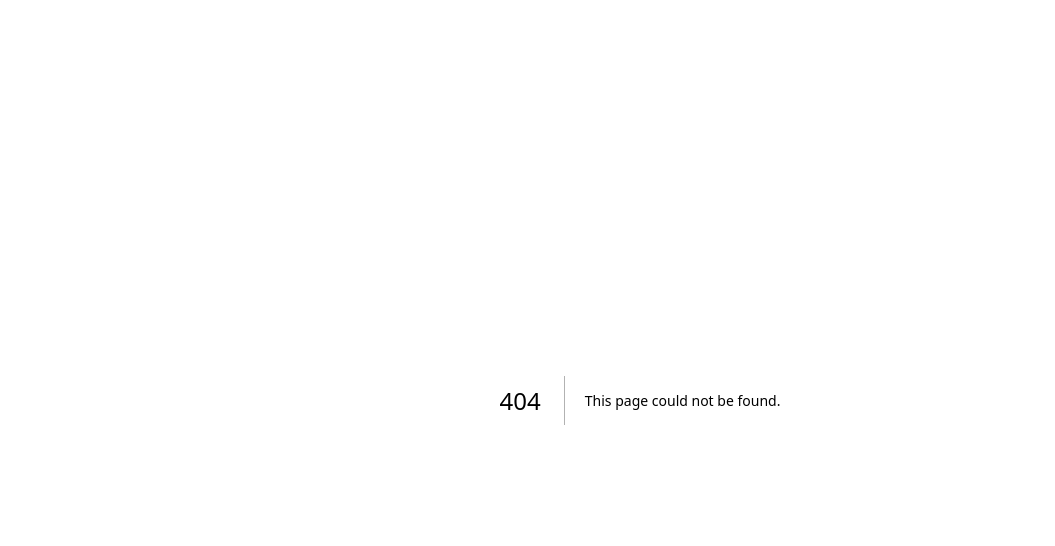
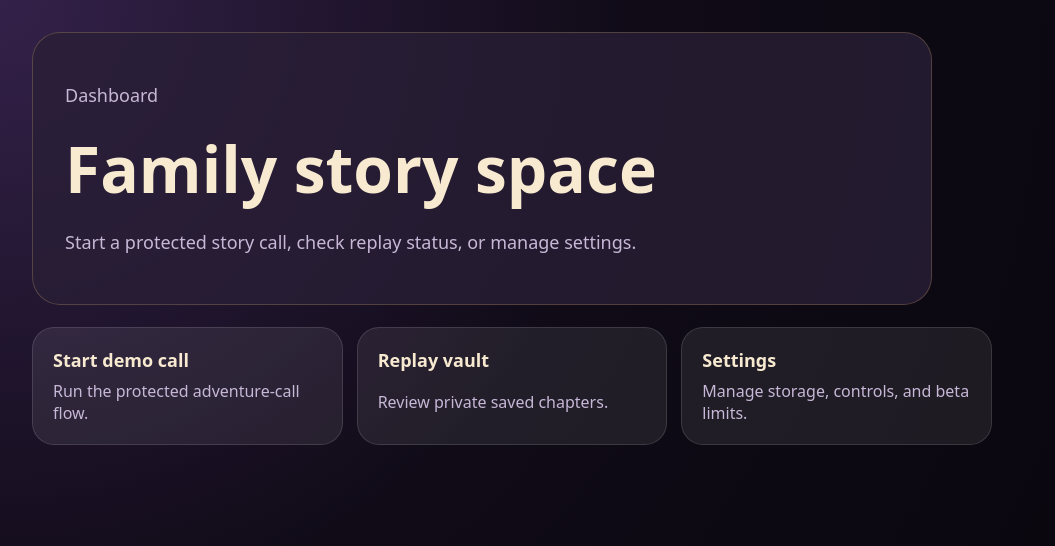
Before and after one commit to OmarA1-Bakri/StoryTime, a Next.js app in the folder apps/web/: page /app in a window 1280 px wide. Before the commit this address had no page. Shown: the top 546 px of the page, without its empty margins (0-1055 px from the left). Built offline with nearby package versions, Linux system fonts and the light colour scheme.

Commit message:
feat: add web dashboard screens

```diff
--- /dev/null
+++ b/apps/web/app/app/page.tsx
@@ -0,0 +1,12 @@
+import Link from "next/link";
+import "./shell.css";
+
+const actions = [
+  { href: "/demo", title: "Start demo call", copy: "Run the protected adventure-call flow." },
+  { href: "/app/vault", title: "Replay vault", copy: "Review private saved chapters." },
+  { href: "/app/settings", title: "Settings", copy: "Manage storage, controls, and beta limits." }
+];
+
+export default function AppDashboard() {
+  return <main className="appShell"><section className="appHero"><p className="eyebrow">Dashboard</p><h1>Family story space</h1><p>Start a protected story call, check replay status, or manage settings.</p></section><section className="appCards">{actions.map((action) => <Link className="appCard" href={action.href} key={action.href}><strong>{action.title}</strong><span>{action.copy}</span></Link>)}</section></main>;
+}
--- /dev/null
+++ b/apps/web/app/app/shell.css
@@ -0,0 +1,8 @@
+.appShell { min-height: 100vh; padding: 32px; display: grid; gap: 22px; align-content: start; }
+.appHero { max-width: 900px; border: 1px solid rgba(244,201,121,.22); background: var(--panel); padding: 32px; border-radius: 28px; }
+.appHero h1 { font-size: clamp(36px, 6vw, 64px); margin: 0 0 14px; }
+.appHero p { color: var(--muted); font-size: 18px; }
+.appCards { display: grid; grid-template-columns: repeat(auto-fit, minmax(230px, 1fr)); gap: 14px; max-width: 960px; }
+.appCard { display: grid; gap: 8px; text-decoration: none; padding: 20px; border-radius: 22px; background: rgba(255,255,255,.08); border: 1px solid rgba(255,255,255,.12); }
+.appCard strong { color: var(--parchment); font-size: 18px; }
+.appCard span { color: var(--muted); }
```
